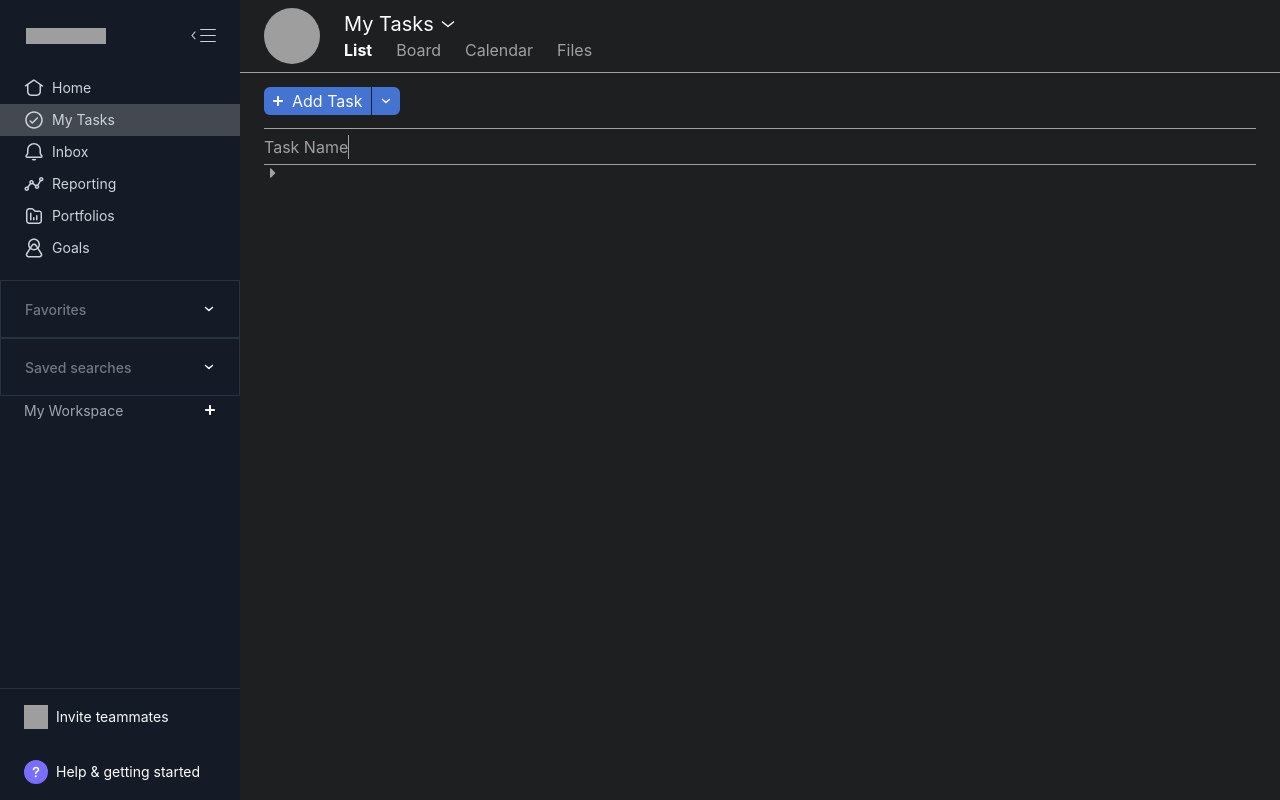
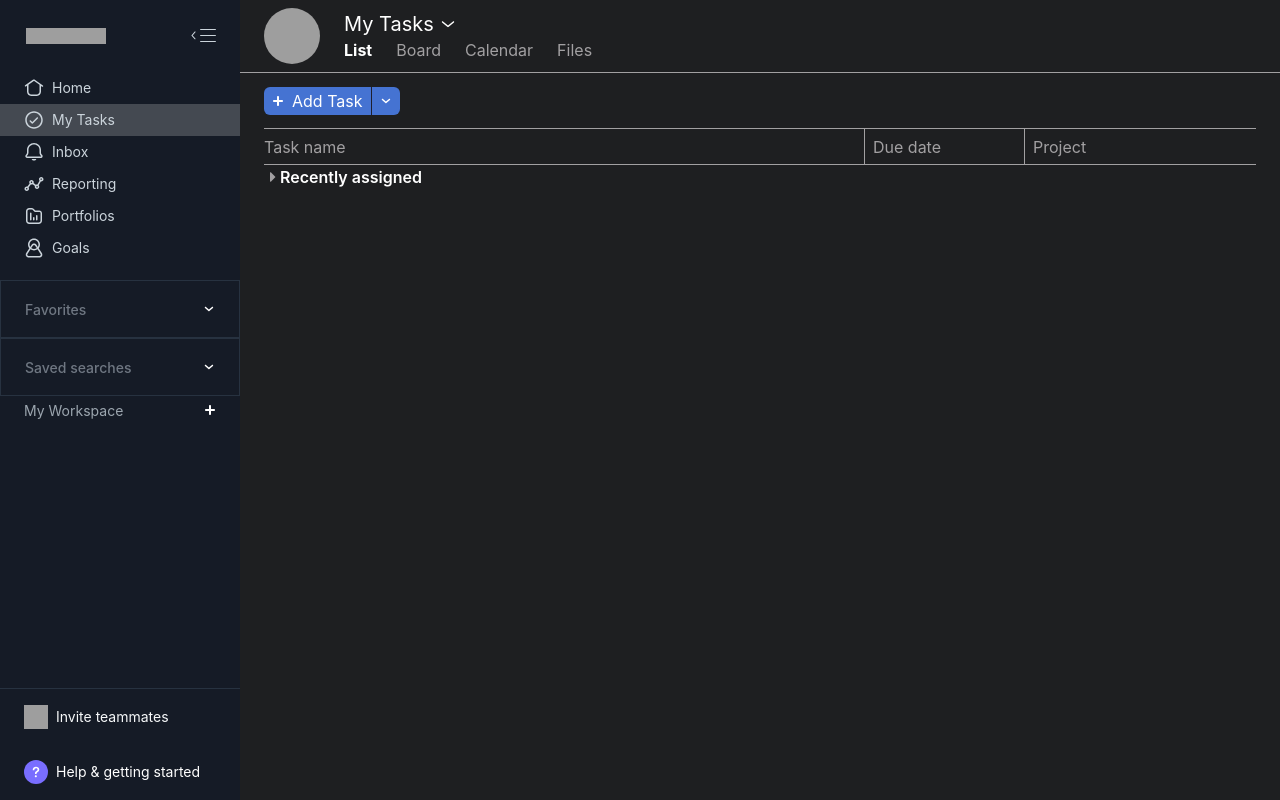
Before and after one commit to ShadmanShakib/ShakibDash1, a React (Create React App) app: page /mytask in a window 1280 px wide. Built offline with nearby package versions, Linux system fonts and the light colour scheme; grey boxes are pictures that could not be loaded.

Commit message:
ListView

```diff
--- a/src/components/Mytask/ListView.tsx
+++ b/src/components/Mytask/ListView.tsx
@@ -15,14 +15,53 @@ function ListView() {
       px="24px"
     >
       <Box className={s.SpreadsheetGridHeaderStructure}>
-        <Box className={s.SpreadsheetGridHeaderStructureleft}>
-          <Text color="brand.weak">Task Name</Text>
+        <Box h="full" display="flex">
+          <Box
+            display="flex"
+            alignItems="center"
+            justifyContent="space-between"
+            flexBasis={0}
+            flexShrink={0}
+            flexGrow={1}
+            borderRight="1px solid #a2a0a2"
+          >
+            <Box
+              display="flex"
+              flexGrow={1}
+              w="600px"
+              alignItems="strech"
+              color="brand.weak"
+            >
+              Task name
+            </Box>
+            <Box></Box>
+          </Box>
+          <Box
+            display="flex"
+            alignItems="center"
+            w="40"
+            pl="2"
+            borderRight="1px solid #a2a0a2"
+            color="brand.weak"
+          >
+            Due date
+          </Box>
+          <Box
+            display="flex"
+            alignItems="center"
+            flexGrow={1}
+            pl="2"
+            color="brand.weak"
+          >
+            Project
+          </Box>
         </Box>
       </Box>
 
       <Box>
-        <Box>
+        <Box display="flex" alignItems="center">
           <svg
+            className={s.svg}
             height="16px"
             width="16px"
             fill="#a2a0a2"
@@ -31,6 +70,9 @@ function ListView() {
           >
             <path d="M13.707,6.707L23,16l-9.293,9.293C13.077,25.923,12,25.477,12,24.586V7.414C12,6.523,13.077,6.077,13.707,6.707z"></path>
           </svg>
+          <Text color="white" fontWeight="semibold">
+            Recently assigned
+          </Text>
         </Box>
       </Box>
     </Box>
--- a/src/components/Mytask/MyTask.module.css
+++ b/src/components/Mytask/MyTask.module.css
@@ -12,11 +12,18 @@
 .SpreadsheetGridHeaderStructureleft {
   align-items: stretch;
   background-color: #1e1f21;
+  height: 37px;
   display: flex;
   flex-direction: column;
   border-right: 1px solid #a2a0a2;
-
+  border-bottom: 1px solid #a2a0a2;
+  border-top: 1px solid #a2a0a2;
+  align-self: center;
   left: 0;
   position: absolute;
   z-index: 100;
 }
+.svg :hover {
+  cursor: pointer;
+  transform: rotateY(90deg);
+}
```
